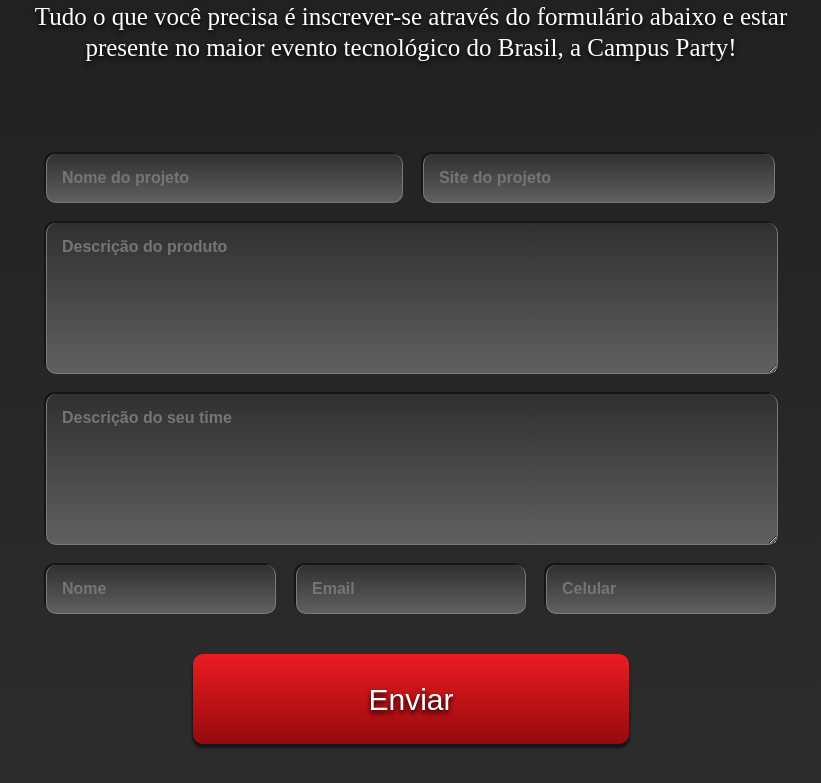
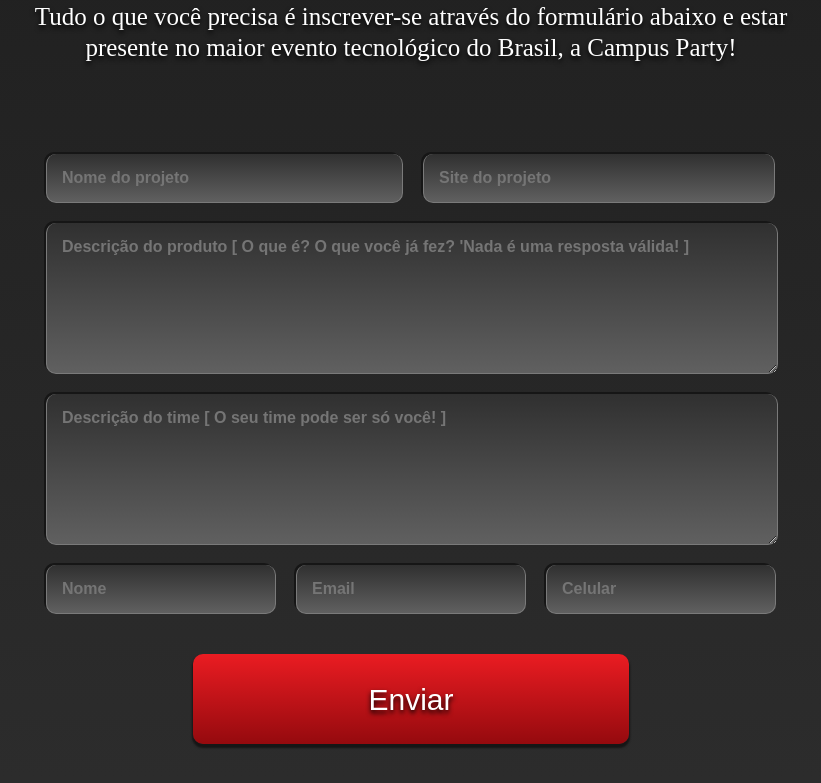
Before and after one commit to GuilhermeNotolini/sparkit, a Django app: template sparkitsite/templates/core/camp.html in a window 1280 px wide. Shown: the part 607-1390 px from the top of the page, without its empty margins (229-1050 px from the left). Run offline with Django 3.2, Linux system fonts and the light colour scheme; the template is opened without the code that fills it: values that come from a table or form of the project are taken from there, others are empty; tables that the repository leaves empty hold one stand-in row (values such as "Sample post"); parts of the project's set-up code (start-up, migrations or seed data) failed here and were passed over; some libraries are stand-ins or nearby versions; some web fonts are replaced.

Commit message:
texto nas textareas

```diff
--- a/sparkitsite/templates/core/camp.html
+++ b/sparkitsite/templates/core/camp.html
@@ -63,10 +63,10 @@
 				<input id="id_url_projeto" class="half" type="text" name="url_projeto" maxlength="256" {%if form.url_projeto.value %}value="{{form.url_projeto.value}}"{%endif%} placeholder="Site do projeto" />
 			</li>
 			<li>
-				<textarea id="id_desc_projeto" rows="10" cols="40" name="desc_projeto" placeholder="Descrição do produto" value="{{form.desc_projeto.value}}"></textarea>
+				<textarea id="id_desc_projeto" rows="10" cols="40" name="desc_projeto" placeholder="Descrição do produto [ O que é? O que você já fez? 'Nada é uma resposta válida! ]" value="{{form.desc_projeto.value}}"></textarea>
 			</li>
 			<li>
-				<textarea id="id_time" rows="10" cols="40" name="time" placeholder="Descrição do seu time" value="{{form.time.value}}"></textarea>
+				<textarea id="id_time" rows="10" cols="40" name="time" placeholder="Descrição do time [ O seu time pode ser só você! ]" value="{{form.time.value}}"></textarea>
 			</li>
 			<li>
 				<input type="text" name="nome" id="id_nome" placeholder="Nome" {%if form.nome.value %}value="{{form.nome.value}}"{%endif%} />
```
Also changed, not shown: 1 other file.
